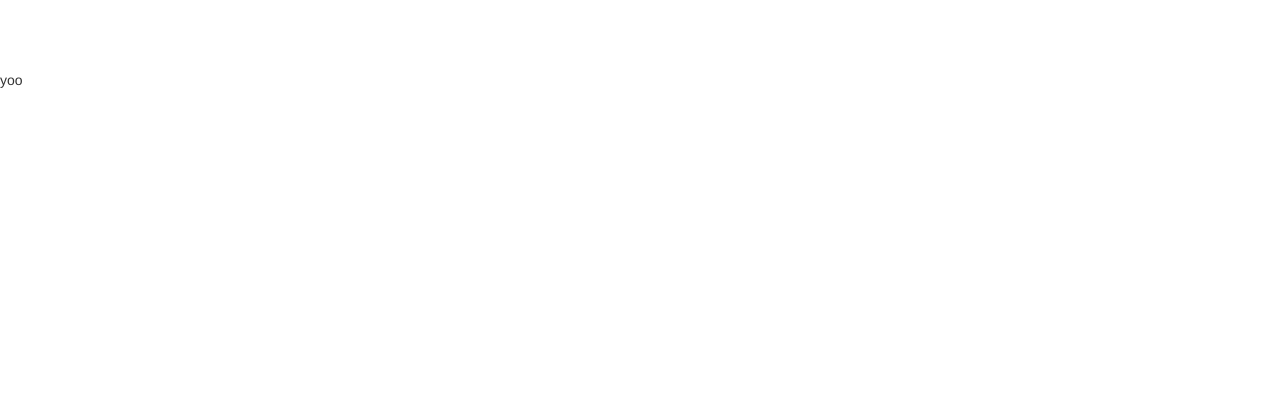
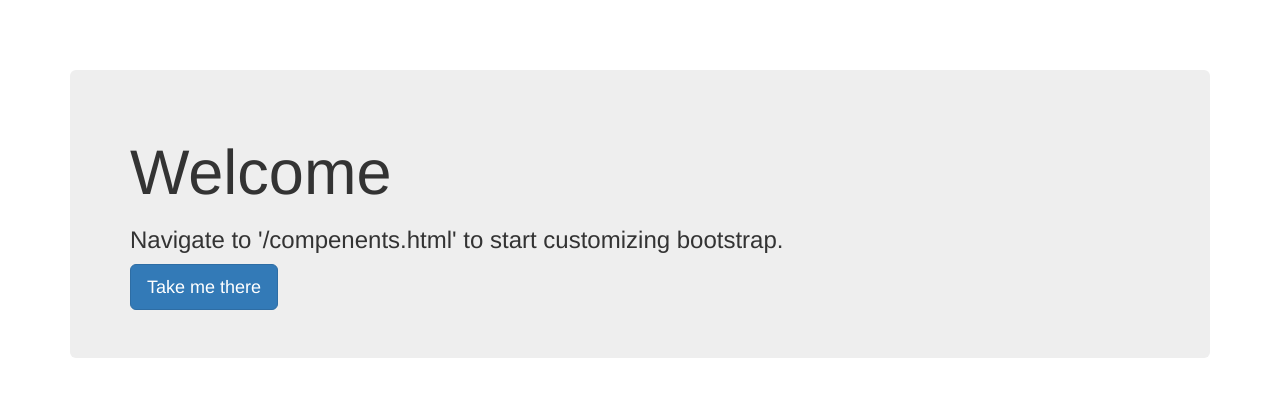
Before and after one commit to josephbona/bootsass, a website: page index.html in a window 1280 px wide. Drawn offline with Linux system fonts and the light colour scheme.

Commit message:
update index.html

```diff
--- a/index.html
+++ b/index.html
@@ -13,8 +13,17 @@
 
 </head>
 <body>
-<p>yoo</p>
-
+<header class="site-header"></header>
+<section>
+	<div class="container">
+		<div class="jumbotron">
+			<h1>Welcome</h1>
+			<h3>Navigate to '/compenents.html' to start customizing bootstrap.</h3>
+			<a href="/components.html" class="btn btn-lg btn-primary">Take me there</a>
+		</div>
+	</div>
+</section>
+<footer class="site-footer"></footer>
 <!-- Core JavaScript
 ================================================== -->
 <script src="js/script.min.js"></script>
```
